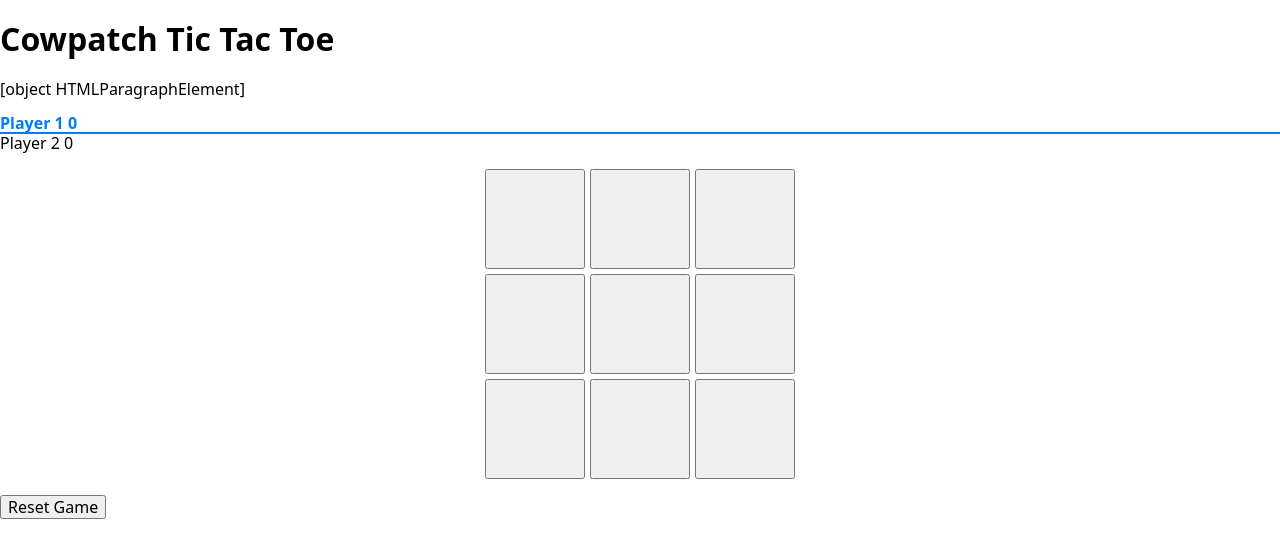
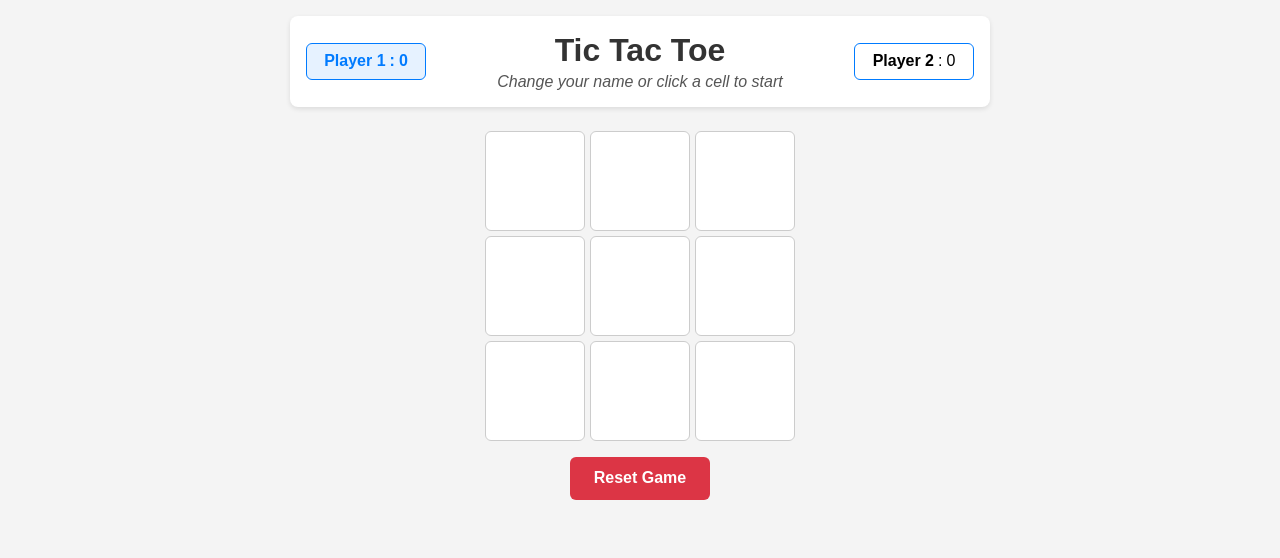
Before and after one commit to cowpatchmedia/odin-tictactoe, a plain HTML site: page index.html in a window 1280 px wide. Drawn offline with Linux system fonts and the light colour scheme.

Commit message:
add editable player names and scores.

```diff
--- a/index.html
+++ b/index.html
@@ -3,7 +3,7 @@
 <head>
     <meta charset="UTF-8">
     <meta name="viewport" content="width=device-width, initial-scale=1.0">
-    <title>cowpatch tictactoe</title>
+    <title>Tic Tac Toe</title>
 
     <link rel="stylesheet" type="text/css" href="stylesheets/modern-normalize.css">
     <link rel="stylesheet" type="text/css" href="stylesheets/styles.css">
@@ -13,24 +13,31 @@
     <main class="container">
 
         <header id="header" role="banner">
-            <h1 id="title">Cowpatch Tic Tac Toe</h1>
-            <p id="message" area-live="polite">Welcome - click a cell to start</p>
+
+            <div class="player player-box" id="player1">
+                <div class="player-info">
+                    <span class="name" id="player1-name"></span>
+                    <span class="score-label">: </span>
+                    <span class="score" id="player1-score">0</span>
+                </div>
+            </div>
+
+            <div class="title-area">
+                <h1 id="title">Tic Tac Toe</h1>
+                <p id="message" aria-live="polite">Change your name or click a cell to start</p>
+            </div>
+
+            <div class="player player-box" id="player2">
+                <div class="player-info">
+                    <span class="name" id="player2-name">Player 2</span>
+                    <span class="score-label">: </span>
+                    <span class="score" id="player2-score">0</span>
+                </div>
+            </div>
+
         </header>
 
-        <!-- aria is for screen readers. -->
-        <section id="players" aria-label="Players and scores">
-            <div class="player" id="player1">
-                <span class="name" id="player1-name">Player 1</span>
-                <span class="name" id="player1-score">0</span>
-            </div>
-
-            <div class="player" id="player2">
-                <span class="name" id="player2-name">Player 2</span>
-                <span class="name" id="player2-score">0</span>
-            </div>
-        </section>
-
-        <!-- include role so that browser knows that the board is a grid although its a div.-->
+        <!-- include role so that browser knows that the board is a grid although its a div for screen readers.-->
         <section id="board-area" aria-label="Tic tac toe board">
             <div id="board" role="grid" aria-label="Game board"></div>
         </section>
@@ -46,5 +53,3 @@
 
 </body>
 </html>
-
-<!-- highlight cells after winning, show you win message, change names, make pretty, alternate player turns on game over, remove inner html from ui.js, GAME OVER TAKES AN ADDITIONAL CLICK-->
--- a/scripts/games.js
+++ b/scripts/games.js
@@ -45,27 +45,39 @@ const Player = (name, marker) => {
     /* I don't think its strictly necessary to make marker and name private but I'm doing it to standardize how I treat variables.*/
     const getName = () => name;
     const getMarker = () => marker;
+    const setName = (newName) => {
+        name = newName;
+    };
 
-    return {getName, getMarker, addPoint, getScore};
+    return {getName, getMarker, addPoint, getScore, setName};
 };
 
 /* create players outside the controller so the ui can access for score display*/
-const player1 = Player("Click Me", "X");
-const player2 = Player("Click Me Also", "O")
+const player1 = Player("Player 1", "X");
+const player2 = Player("Player 2", "O")
 
 /* another factory function to this one for the game controller which will be the glue that ties my player and gameBoard together. */
 /* the game flow is as follows: place move, print board, check win, check draw. */
 const GameController = (p1, p2) => {
 
-    /* set up players inside function*/
-    let currentPlayer = p1;
+    /* store players */
+    const players = [p1, p2];
+
+    /* track who starts first, start with p2 so p1 goes first */
+    let lastStarterIndex = 1;
+    let currentPlayerIndex = 0;
+    let currentPlayer = players[currentPlayerIndex];
 
     /* sets game over to be false when program is loaded*/
     let gameOver = false;
 
+    let message = "Change your name or click a cell to start";
+
     /* ternary operator. If the current player is player 1, then switch to player 2, otherwise switch to player 1.*/
     const switchPlayer = () => {
-        currentPlayer = currentPlayer === p1 ? p2 : p1;
+        currentPlayerIndex = currentPlayerIndex === 0 ? 1 : 0;
+        currentPlayer = players[currentPlayerIndex];
+        message = `It's ${currentPlayer.getName()}'s turn.`;
     };
 
     /* harcode all winning combinations (3 in a row)*/
@@ -101,23 +113,21 @@ const GameController = (p1, p2) => {
     const playRound = (index) => {
         /* displays message if game over.*/
         if(gameOver) {
-            message = "Game is over.  Reset to play again."
+            message = "Game is over.  Reset to play again.";
             return;
         }
 
         /* if a player tries to place a marker which currently has a marker, this will return immediately with no move played.*/
         const movePlaced = GameBoard.placeMove(index, currentPlayer.getMarker());
         if (!movePlaced) {
-            message = ("You can't go there! Move is already taken.");
+            message = "You can't go there! Move is already taken.";
             return;
         }
 
-        /* prints new board on screen after each move */
-        GameBoard.printBoard();
-
         /* if the win function was reached, reset board. */
         if (checkWin()) {
-            console.log(`${currentPlayer.getName()} wins!`);
+            message = `${currentPlayer.getName()} wins!`;
+            console.log(message);
             currentPlayer.addPoint();
             gameOver = true;
             return;
@@ -125,7 +135,8 @@ const GameController = (p1, p2) => {
 
         /* if the tie function was reached, reset board. */
         if (checkDraw()) {
-            console.log("It's a draw!");
+            message = "It's a draw!";
+            console.log(message);
             gameOver = true;
             return;
         }
@@ -137,14 +148,19 @@ const GameController = (p1, p2) => {
     /* reset all variables and print game reset. */
     const resetGame = () => {
         GameBoard.reset();
-        /* figure out how to alternate player turns*/
-        currentPlayer = p1;
+
+        /* alternate player turns on reset*/
+        currentPlayerIndex = lastStarterIndex === 0 ? 1 : 0;
+        lastStarterIndex = currentPlayerIndex;
+        currentPlayer = players[currentPlayerIndex];
+
         gameOver = false;
         message = `It's ${currentPlayer.getName()}'s turn.`;
         console.log("Game reset!");
         GameBoard.printBoard();
     };
 
+    /* expose variables to the game ui*/
     const getMessage = () => message;
     const isOver = () => gameOver;
     const getCurrentPlayer = () => currentPlayer;
@@ -153,8 +169,8 @@ const GameController = (p1, p2) => {
     return {
         playRound,
         resetGame,
-        getMessage,
-        isOver,
-        getCurrentPlayer,
+        getMessage: () => message,
+        isOver: () => gameOver,
+        getCurrentPlayer: () => currentPlayer,
     };
 };
--- a/scripts/ui.js
+++ b/scripts/ui.js
@@ -1,15 +1,27 @@
-/* reference to board html element so that I can add cells by JS. */
+/* DOM Element References */
 const boardEl = document.getElementById("board");
 const messageEl = document.getElementById("message");
+
+/* select player score spans */
 const player1ScoreEl = document.getElementById("player1-score");
 const player2ScoreEl = document.getElementById("player2-score");
+
+/* get player divs*/
 const player1El = document.getElementById("player1");
 const player2El = document.getElementById("player2");
+
+/* Geet name spans*/
+const player1NameEl = document.getElementById("player1-name");
+const player2NameEl = document.getElementById("player2-name");
+
+/* get reset button */
 const resetBtn = document.getElementById("reset");
 
 /* create board on screen using buttons and divs. */
 function createBoard() {
-    boardEl.innerHTML="";
+    while (boardEl.firstChild) {
+        boardEl.removeChild(boardEl.firstChild);
+    }
 
     for (let i=0; i<9; i++) {
         /* creates button to click on for grid*/
@@ -33,8 +45,13 @@ function updateBoardDOM() {
 }
 
 function updateScoreDOM() {
-    player1El.textContent = player1.getScore();
-    player2El.textContent = player2.getScore();
+    player1ScoreEl.textContent = player1.getScore();
+    player2ScoreEl.textContent = player2.getScore();
+}
+
+function updateNamesDOM() {
+    player1NameEl.textContent = player1.getName();
+    player2NameEl.textContent = player2.getName();
 }
 
 function updateMessageDOM(msg) {
@@ -55,8 +72,11 @@ function updateActivePlayerDOM(player) {
 function attachCellListeners(game) {
     const cells = document.querySelectorAll(".cell");
 
-    cells.forEach(cell => {
+    cells.forEach((cell) => {
         cell.addEventListener("click", (e) => {
+            /* prevent double clicks and game over click. */
+            if (cell.textContent !== "" || game.isOver()) return;
+
             /* record clicked cell to dataset index. */
             const index = Number(e.currentTarget.dataset.index);
 
@@ -67,9 +87,58 @@ function attachCellListeners(game) {
             updateScoreDOM();
             updateMessageDOM(game.getMessage());
             updateActivePlayerDOM(game.getCurrentPlayer());
+
+            if (game.isOver()) {
+                setTimeout(() => {
+                    game.resetGame();
+                    updateBoardDOM();
+                    updateMessageDOM(game.getMessage());
+                    updateActivePlayerDOM(game.getCurrentPlayer());
+                }, 1000); // Wait 1 second (2000ms) before resetting
+            }
         });
     });
 };
+
+/* logic for handling name change*/
+function handleNameEdit(player, nameEl) {
+    /* create input element */
+    const input = document.createElement("input");
+    input.type = "text";
+    input.value = player.getName();
+    input.className = "name-input";
+
+    /* replace default with element */
+    nameEl.parentNode.replaceChild(input, nameEl);
+    input.focus();
+
+    /* function to save the name */
+    const saveName = () => {
+        const newName = input.value.trim();
+        if (newName) {
+            player.setName(newName);
+        }
+        nameEl.textContent = player.getName();
+        input.parentNode.replaceChild(nameEl, input);
+    };
+    /* save when click away - blur or enter */
+    input.addEventListener("blur", saveName)
+    input.addEventListener("keydown", (e) => {
+        if (e.key === "Enter") {
+            saveName();
+        }
+    });
+}
+
+/* attach listeners to name span */
+function attachNameListeners() {
+    player1NameEl.addEventListener("click", () =>
+        handleNameEdit(player1, player1NameEl)
+    );
+    player2NameEl.addEventListener("click", () =>
+        handleNameEdit(player2, player2NameEl)
+    );
+}
 
 /* Main game set up*/
 
@@ -78,6 +147,7 @@ const game=GameController(player1, player2);
 /* run create board function*/
 createBoard();
 attachCellListeners(game);
+attachNameListeners();
 
 resetBtn.addEventListener("click", () => {
     game.resetGame();
@@ -88,5 +158,7 @@ resetBtn.addEventListener("click", () => {
 });
 
 /* initial ui set up*/
+updateNamesDOM();
+updateScoreDOM();
 updateMessageDOM(game.getMessage());
 updateActivePlayerDOM(game.getCurrentPlayer());
--- a/stylesheets/styles.css
+++ b/stylesheets/styles.css
@@ -1,3 +1,80 @@
+body {
+    font-family: Arial, sans-serif;
+    background-color: #f4f4f4;
+    padding: 1rem;
+}
+
+main.container {
+    max-width: 700px;
+    margin: 0 auto;
+    text-align: center;
+}
+
+#header {
+    display: flex;
+    justify-content: space-between;
+    align-items: center;
+    padding: 1rem;
+    background-color: #fff;
+    border-radius: 8px;
+    box-shadow: 0 2px 5px rgba(0,0,0,0.1);
+    margin-bottom: 1.5rem;
+    gap: 1rem;
+}
+
+.title-area {
+    text-align: center;
+    flex: 1;
+}
+
+#title {
+    margin: 0;
+    font-size: 2rem;
+    color: #333;
+}
+
+#message {
+    margin: 0.25rem 0 0;
+    font-style: italic;
+    color: #555;
+}
+
+.player-box {
+    padding: 0.5rem 1rem;
+    border-radius: 6px;
+    min-width: 120px;
+    border: 1px solid #007bff;
+}
+
+.player-info {
+    display: inline-flex;
+    align-items: center;
+    gap: 4px;
+}
+
+.name-input {
+    width: 100px;
+    border: 1px solid #ccc;
+    border-radius: 4px;
+    padding: 2px 4px;
+}
+
+.player-info .name {
+    font-weight: bold;
+    cursor: pointer;
+}
+
+.player-info .name:hover {
+    color: #007bff;
+}
+
+.player.active {
+    font-weight: bold;
+    color: #007bff;
+    background-color: #e6f2ff;
+    border: 1px solid #007bff;
+}
+
 #board {
     display: grid;
     grid-template-columns: repeat(3, 100px);
@@ -9,15 +86,33 @@
 .cell {
     width: 100px;
     height: 100px;
-    font-size: 2rem;
+    font-size: 4rem;
+    font-weight: bold;
     cursor: pointer;
     display: flex;
     align-items: center;
     justify-content: center;
+    background-color: #fff;
+    border: 1px solid #ccc;
+    border-radius: 6px;
+    color: #444;
 }
 
-.player.active {
+.cell:hover {
+    background-color: #f9f9f9;
+}
+
+#reset {
+    padding: 0.75rem 1.5rem;
+    font-size: 1rem;
     font-weight: bold;
-    color: #007bff; /* Or any color you like */
-    border-bottom: 2px solid #007bff;
+    cursor: pointer;
+    border: none;
+    border-radius: 6px;
+    background-color: #dc3545;
+    color: white;
 }
+
+#reset:hover {
+    background-color: #c82333;
+}
```
